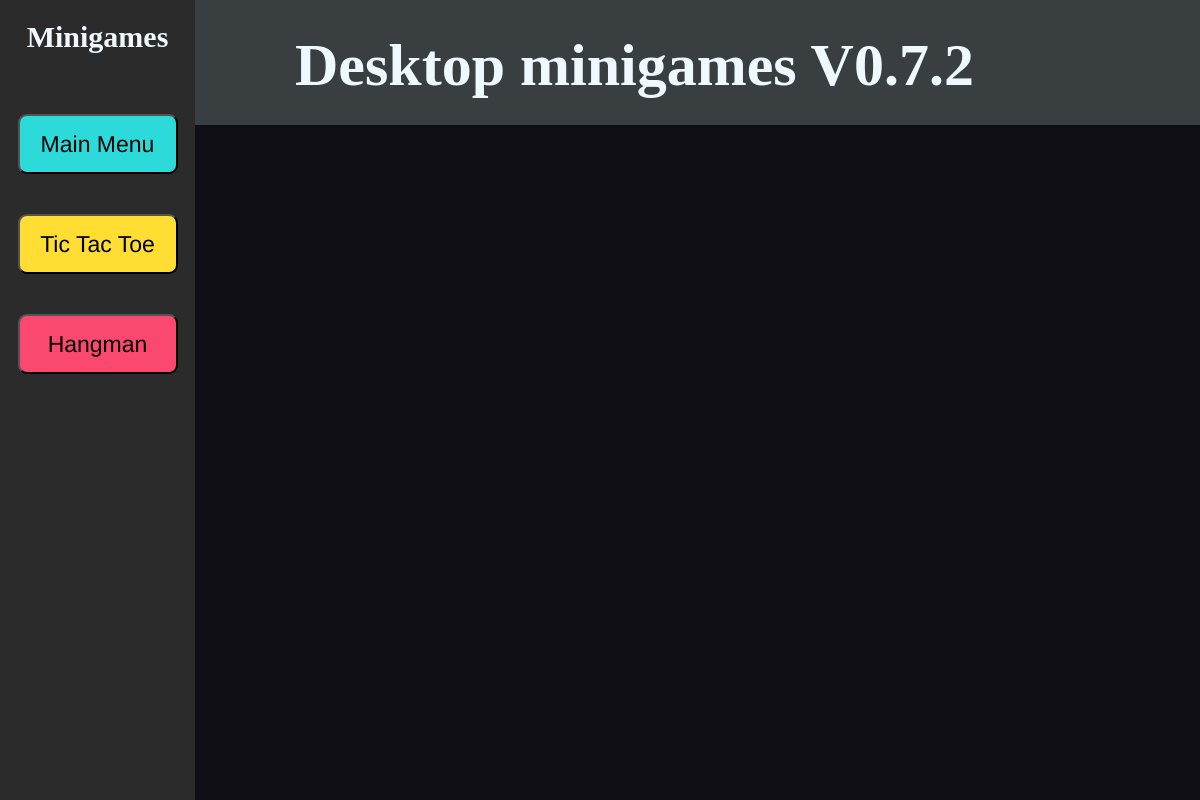
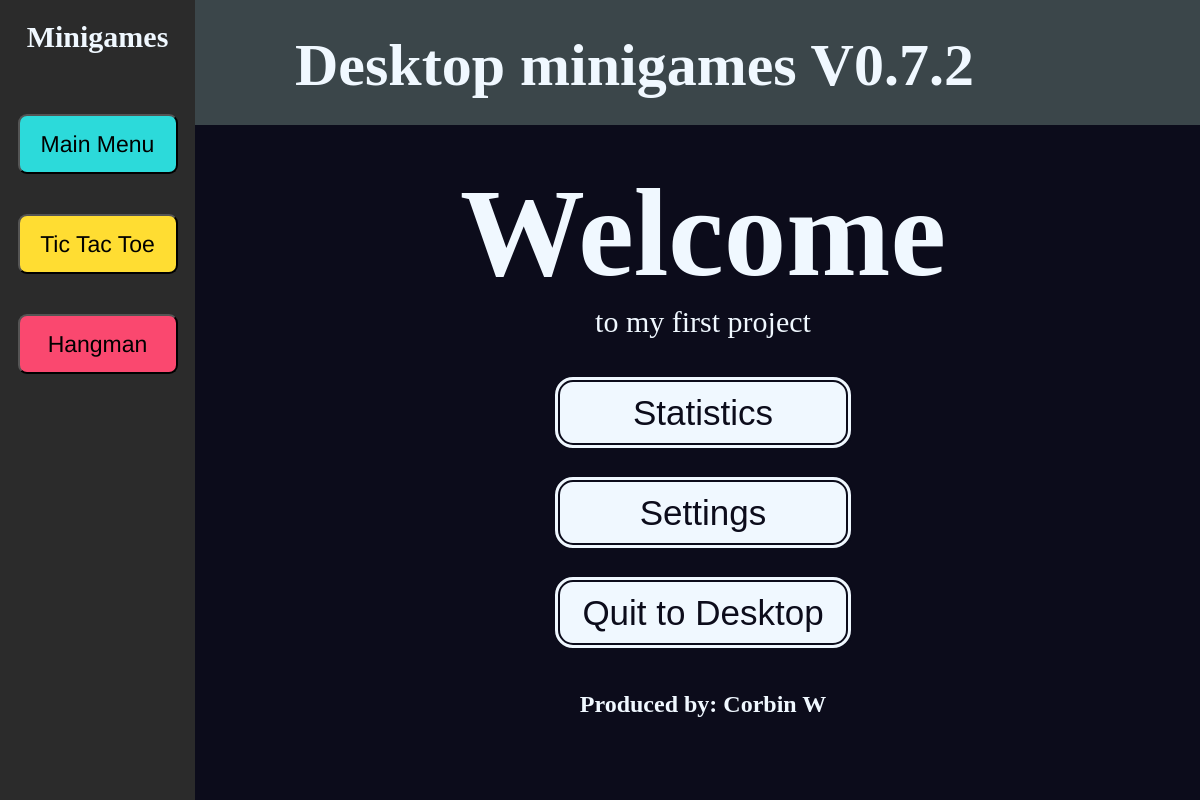
Before and after one commit to BonesBone/desktop-minigames, an Electron app: page index.html in a window 1200 px wide. Drawn offline with Linux system fonts and the light colour scheme.

Commit message:
version 0.8.1 added UI to the main menu

```diff
--- /dev/null
+++ b/Hangman/HangmanStyle.css
@@ -0,0 +1,11 @@
+html{
+    background-color: #1a0404;
+}
+
+.Title{
+    background-color:#511e1e;
+}
+
+#title-text{
+    color:#F3EFE0;
+}
--- a/MenuStyle.css
+++ b/MenuStyle.css
@@ -1,11 +1,76 @@
 html{
-    background-color: #0e0e14;
+    background-color: #0c0c1b;
 }
 
 .Title{
-    background-color:rgb(57, 63, 65);
+    background-color:rgb(59, 70, 74);
 }
 
 #title-text{
     color:aliceblue;
 }
+
+#welcome-text{
+    display: flexbox;
+    flex-direction: column;
+    align-content: center;
+
+    margin-left: 445px;
+    margin-top: 150px;
+    width: 500px;
+    height: 200px;
+}
+
+#welcome-text h1{
+    margin: 0%;
+    font-size: 125px;
+    text-align: center;
+    color: aliceblue;
+}
+
+#welcome-text p{
+    margin: 0%;
+    font-size: 30px;
+    text-align: center;
+    color: aliceblue;
+}
+
+#welcome-buttons{
+    display: flexbox;
+    flex-direction: column;
+    align-content: center;
+
+    width: 300px;
+    height: fit-content;
+    margin-top: 25px;
+    margin-left: 545px;
+}
+
+#welcome-buttons button{
+    width: 300px;
+    margin-bottom: 25px;
+    height: 75px;
+
+    background-color: aliceblue;
+    color: #0c0c1b;
+    border-radius: 20px;
+    border: 7px double;
+
+    font-size: 35px;
+}
+
+#welcome-buttons button:active{
+    background-color: rgb(185, 192, 198);
+}
+
+#credits{
+    display: flex;
+    position: absolute;
+    margin-left: 545px;
+    width: 300px;
+    height: 50px;
+
+    justify-content: center;
+    font-size: 12px;
+    color: aliceblue;
+}
--- a/TTTStyle.css
+++ b/TicTacToe/TTTStyle.css
@@ -8,10 +8,6 @@ html{
 
 #title-text{
     color:#F3EFE0;
-    font-size: 60px;
-    margin-left: 100px;
-    margin-top: 31px;
-
 }
 
 .Game-TTT{
--- a/index.html
+++ b/index.html
@@ -14,7 +14,7 @@
                 <button id="menu-select" onclick="location.href='./index.html'">Main Menu</button>
 
                 <button id="tic-tac-toe-select" onclick="location.href='./TTT.html'">Tic Tac Toe</button>
-                <button id="hangman-select">Hangman</button>
+                <button id="hangman-select" onclick="location.href='./Hangman.html'">Hangman</button>
             </span>
         </div>
 
@@ -23,5 +23,28 @@
             <h1 id="title-text">Desktop minigames V0.7.2</h1>
         </div>
 
+        <div class="menu-only">
+            <div id="welcome-text">
+                <h1 id="welcome-title">
+                    Welcome
+                </h1>
+
+                <p>
+                    to my first project
+                </p>
+            </div>
+
+            <div id="welcome-buttons">
+                <button id="statistics-button">Statistics</button>
+                <button id="settings-button">Settings</button>
+                <button id="quit-button">Quit to Desktop</button>
+            </div>
+
+            <div id="credits">
+                <h1>Produced by: Corbin W</h1>
+            </div>
+        </div>
+
+
 
 </html>
--- a/style.css
+++ b/style.css
@@ -1,6 +1,4 @@
-html{
-    background-color: #171010;
-}
+
 
 .Title{
     position: fixed;
```
Also changed, not shown: Hangman.html (added, +20 -0 lines), TTT.html (+1 -1 lines).
